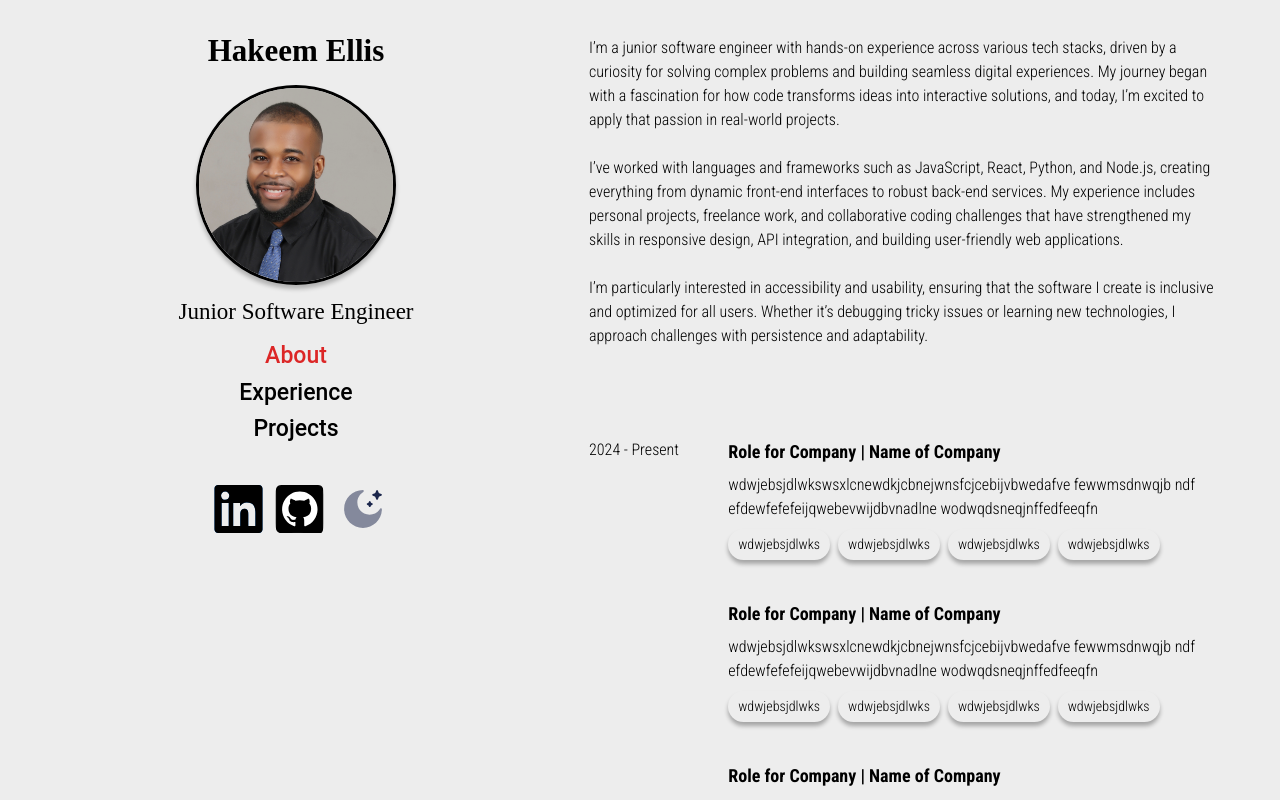
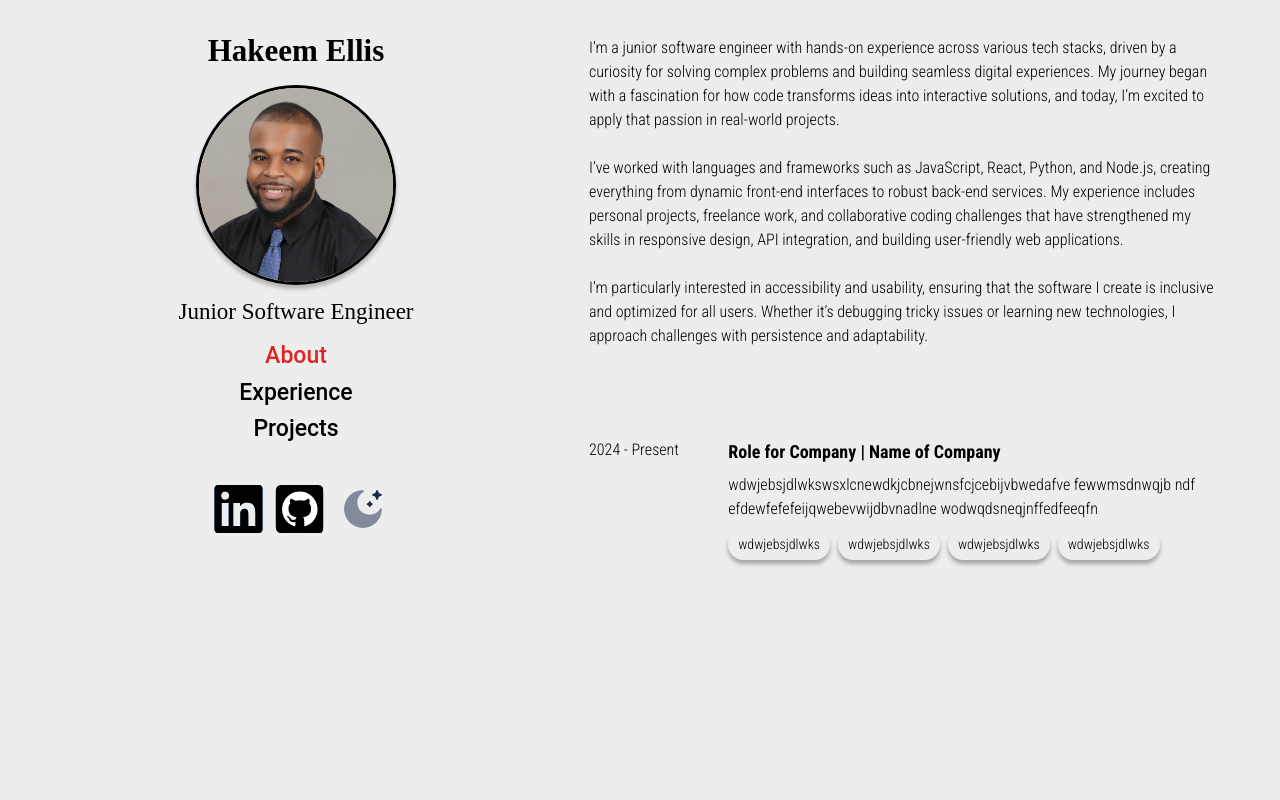
Before and after one commit to hakeemellis/newportfolio, a Vue app in the folder portfolio/: page / in a window 1280 px wide. Built offline with nearby package versions, Linux system fonts and the light colour scheme.

Commit message:
Refactor Home.vue layout: implement sticky left container, add AboutSection and ExperienceSection components, and clean up code structure in AboutSection.

```diff
--- a/portfolio/src/App.vue
+++ b/portfolio/src/App.vue
@@ -1,6 +1,4 @@
 <script setup>
-  import Default from './components/Default.vue';
-  import StagFrame from './components/StagFrame.vue';
   import Home from './views/Home.vue';
 </script>
 
--- a/portfolio/src/components/AboutSection.vue
+++ b/portfolio/src/components/AboutSection.vue
@@ -1,27 +1,29 @@
 <template>
+  <!-- Start of Container for About Section-->
   <section class="flex flex-col gap roboto-condensed-regular">
     <p>
       I’m a junior software engineer with hands-on experience across various
       tech stacks, driven by a curiosity for solving complex problems and
-          building seamless digital experiences. My journey began with a
-          fascination for how code transforms ideas into interactive solutions,
-          and today, I’m excited to apply that passion in real-world projects.
+      building seamless digital experiences. My journey began with a fascination
+      for how code transforms ideas into interactive solutions, and today, I’m
+      excited to apply that passion in real-world projects.
       <br />
       <br />
       I’ve worked with languages and frameworks such as JavaScript, React,
-          Python, and Node.js, creating everything from dynamic front-end
-          interfaces to robust back-end services. My experience includes
-          personal projects, freelance work, and collaborative coding challenges
-          that have strengthened my skills in responsive design, API
-          integration, and building user-friendly web applications.
+      Python, and Node.js, creating everything from dynamic front-end interfaces
+      to robust back-end services. My experience includes personal projects,
+      freelance work, and collaborative coding challenges that have strengthened
+      my skills in responsive design, API integration, and building
+      user-friendly web applications.
       <br />
       <br />
-          I’m particularly interested in accessibility and usability, ensuring
-          that the software I create is inclusive and optimized for all users.
-          Whether it’s debugging tricky issues or learning new technologies, I
-          approach challenges with persistence and adaptability.
+      I’m particularly interested in accessibility and usability, ensuring that
+      the software I create is inclusive and optimized for all users. Whether
+      it’s debugging tricky issues or learning new technologies, I approach
+      challenges with persistence and adaptability.
     </p>
   </section>
+  <!-- End of Container for About Section-->
 </template>
 
 <script>
@@ -29,15 +31,13 @@
     name: 'AboutSection',
     data() {
       return {
-        message: 'This is a default reusable Vue component!',
+        // Until I have something to put here
       };
     },
   };
 </script>
 
 <style scoped>
-
-
   /* TEXT STYLING */
 
   /* Gap for Text within Frame */
@@ -63,5 +63,4 @@
   }
 
   /* TEXT STYLING */
-
 </style>
--- a/portfolio/src/components/ExperienceSection.vue
+++ b/portfolio/src/components/ExperienceSection.vue
@@ -1,23 +1,58 @@
 <template>
+  <!-- Start of Experience Section -->
   <section class="flex flex-row flex-1 gap-4 roboto-condensed-regular">
+    <!-- Start of Section with Year-->
     <section class="flex-[0.20]">
       <p>2024 - Present</p>
     </section>
+    <!-- End of Section with Year -->
+
+    <!-- Start of Parent Container with Company Role, Description, and Tags -->
+
     <section class="flex-[0.80] break-words">
       <!-- While flex[0.XX] is enabled, the section becomes its own container
             as such, it becomes better to establish a flex container within it to achieve desired result
             as I have below. Using "flex" in it is not recommended -->
 
-          <!-- Start of Container for Experience Section-->
+      <!-- Inner Child Container with Company Role, Description, and Tags -->
       <section class="flex flex-col gap-10">
-            <!-- Company One-->
+        <!-- Company One -->
         <section class="flex flex-col gap-2">
           <p class="roboto-condensed-bold">
             Role for Company | Name of Company
           </p>
           <p>
-                wdwjebsjdlwkswsxlcnewdkjcbnejwnsfcjcebijvbwedafve fewwmsdnwqjb
-                ndf efdewfefefeijqwebevwijdbvnadlne wodwqdsneqjnffedfeeqfn
+            wdwjebsjdlwkswsxlcnewdkjcbnejwnsfcjcebijvbwedafve fewwmsdnwqjb ndf
+            efdewfefefeijqwebevwijdbvnadlne wodwqdsneqjnffedfeeqfn
+          </p>
+          <!-- Appropriate Tags Section -->
+          <section class="flex flex-row flex-wrap gap-2">
+            <section class="tag-icon">
+              <p>wdwjebsjdlwks</p>
+            </section>
+            <section class="tag-icon">
+              <p>wdwjebsjdlwks</p>
+            </section>
+            <section class="tag-icon">
+              <p>wdwjebsjdlwks</p>
+            </section>
+            <section class="tag-icon">
+              <p>wdwjebsjdlwks</p>
+            </section>
+          </section>
+          <!-- End of Appropriate Tags Section -->
+        </section>
+        <!-- End of Company One-->
+
+        <!-- Saved as template for reuse for Multi-Role in Same Company
+
+        <section class="flex flex-col gap-2">
+          <p class="roboto-condensed-bold">
+            Role for Company | Name of Company
+          </p>
+          <p>
+            wdwjebsjdlwkswsxlcnewdkjcbnejwnsfcjcebijvbwedafve fewwmsdnwqjb ndf
+            efdewfefefeijqwebevwijdbvnadlne wodwqdsneqjnffedfeeqfn
           </p>
           <section class="flex flex-row flex-wrap gap-2">
             <section class="tag-icon">
@@ -34,63 +69,14 @@
             </section>
           </section>
         </section>
-            <!-- End of Company One-->
 
-            <!-- Company Two-->
-            <section class="flex flex-col gap-2">
-              <p class="roboto-condensed-bold">
-                Role for Company | Name of Company
-              </p>
-              <p>
-                wdwjebsjdlwkswsxlcnewdkjcbnejwnsfcjcebijvbwedafve fewwmsdnwqjb
-                ndf efdewfefefeijqwebevwijdbvnadlne wodwqdsneqjnffedfeeqfn
-              </p>
-              <section class="flex flex-row flex-wrap gap-2">
-                <section class="tag-icon">
-                  <p>wdwjebsjdlwks</p>
+        -->
       </section>
-                <section class="tag-icon">
-                  <p>wdwjebsjdlwks</p>
+      <!-- End of Inner Child Container with Company Role, Description, and Tags -->
     </section>
-                <section class="tag-icon">
-                  <p>wdwjebsjdlwks</p>
+    <!-- End of Parent Container with Company Role, Description, and Tags -->
   </section>
-                <section class="tag-icon">
-                  <p>wdwjebsjdlwks</p>
-                </section>
-              </section>
-            </section>
-            <!-- End of Company Two-->
-
-            <!-- Company Three-->
-            <section class="flex flex-col gap-2">
-              <p class="roboto-condensed-bold">
-                Role for Company | Name of Company
-              </p>
-              <p>
-                wdwjebsjdlwkswsxlcnewdkjcbnejwnsfcjcebijvbwedafve fewwmsdnwqjb
-                ndf efdewfefefeijqwebevwijdbvnadlne wodwqdsneqjnffedfeeqfn
-              </p>
-              <section class="flex flex-row flex-wrap gap-2">
-                <section class="tag-icon">
-                  <p>wdwjebsjdlwks</p>
-                </section>
-                <section class="tag-icon">
-                  <p>wdwjebsjdlwks</p>
-                </section>
-                <section class="tag-icon">
-                  <p>wdwjebsjdlwks</p>
-                </section>
-                <section class="tag-icon">
-                  <p>wdwjebsjdlwks</p>
-                </section>
-              </section>
-            </section>
-            <!-- End of Company Three-->
-          </section>
-          <!-- End of Container for Experience Section-->
-        </section>
-      </section>
+  <!-- End of Experience Section -->
 </template>
 
 <script>
@@ -98,15 +84,13 @@
     name: 'ExperienceSection',
     data() {
       return {
-        message: 'This is a default reusable Vue component!',
+        // Until I have something to put here
       };
     },
   };
 </script>
 
 <style scoped>
-
-
   /* TEXT STYLING */
 
   /* Gap for Text within Frame */
@@ -147,5 +131,4 @@
   }
 
   /* TAGS STYLING */
-
 </style>
--- a/portfolio/src/components/StagFrame.vue
+++ b/portfolio/src/components/StagFrame.vue
@@ -1,6 +1,7 @@
-<!--Stagnant Frame with Social Icons-->
 <template>
+  <!-- Start of Container for Stagnant Frame -->
   <section class="outer-container mt-2">
+    <!-- Start of Section for Profile -->
     <section class="flex flex-col gap">
       <h2>Hakeem Ellis</h2>
       <img src="../assets/images/profile.jpg" class="profile-photo" />
@@ -11,10 +12,14 @@
         <p style="font-size: 23px">Projects</p>
       </section>
     </section>
+    <!-- End of Section for Profile -->
 
-    <section style="text-align: center">
+    <!-- Start of Section for Icons -->
     <section class="flex flex-1 justify-center items-center gap-x-4">
+      <!-- Start of Child Container for Socials: LinkedIn and GitHub-->
+
       <section class="flex justify-center items-center gap-x-1">
+        <!-- LinkedIn Icon -->
         <svg
           xmlns="http://www.w3.org/2000/svg"
           width="65"
@@ -31,6 +36,8 @@
             fill="black"
           />
         </svg>
+
+        <!-- GitHub Icon -->
         <svg
           xmlns="http://www.w3.org/2000/svg"
           width="49"
@@ -62,6 +69,10 @@
           </defs>
         </svg>
       </section>
+
+      <!-- End of Child Container for Socials: LinkedIn and GitHub -->
+
+      <!-- Start of Child Container for Light/Dark Mode -->
       <section>
         <svg
           xmlns="http://www.w3.org/2000/svg"
@@ -85,9 +96,11 @@
           />
         </svg>
       </section>
+      <!-- End of Child Container for Light/Dark Mode -->
     </section>
+    <!-- End of Section for Icons -->
   </section>
-  </section>
+  <!-- End of Stagnant Frame -->
 </template>
 
 <script>
@@ -95,7 +108,7 @@
     name: 'StagnantFrame',
     data() {
       return {
-        message: 'Stagnant Frame Component',
+        // Until I have something to put here
       };
     },
   };
@@ -103,6 +116,8 @@
 
 <style scoped>
   /* CSS STYLES */
+
+  /* TEXT STYLING */
 
   /*Integral CF Font*/
   h2 {
@@ -125,8 +140,11 @@
     font-size: 23px;
   }
 
-  /*Container For Stagnant Frame*/
+  /* TEXT STYLING */
 
+  /* CONTAINER STYLING */
+
+  /* Main/Parent Container For Stagnant Frame */
   .outer-container {
     display: flex;
     flex-direction: column; /* Arrange children in a column */
@@ -138,7 +156,7 @@
     overflow: hidden; /* Hide any content that overflows the container */
   }
 
-  /* Stagnant Frame Gap Overall*/
+  /* Stagnant Frame Gap Overall */
   .gap {
     gap: 10px;
   }
@@ -146,6 +164,10 @@
   .inner-gap {
     gap: 2px;
   }
+
+  /* CONTAINER STYLING */
+
+  /* MEDIA STYLING */
 
   /* Profile Photo */
   .profile-photo {
@@ -158,4 +180,5 @@
     margin: auto; /* Center the image */
   }
 
+  /* MEDIA STYLING */
 </style>
--- a/portfolio/src/views/Home.vue
+++ b/portfolio/src/views/Home.vue
@@ -1,18 +1,26 @@
 <template>
+  <!-- START OF MASTER CONTAINER -->
   <section
     class="flex flex-row flex-1 justify-center gap-4 h-screen bg-custom-gray overflow-y-auto"
   >
+    <!-- START OF LEFT CONTAINER -->
     <section class="flex-[0.42] sticky top-0 h-screen">
       <StagFrame />
     </section>
+    <!-- END OF LEFT CONTAINER -->
+
+    <!-- START OF RIGHT CONTAINER -->
     <section class="outer-container-home flex-[0.58] mt-4 max-w-2xl">
       <AboutSection />
       <ExperienceSection />
     </section>
+    <!-- END OF RIGHT CONTAINER -->
   </section>
+  <!-- END OF MASTER CONTAINER -->
 </template>
 
 <script>
+  // Importing components
   import StagFrame from '../components/StagFrame.vue';
   import AboutSection from '../components/AboutSection.vue';
   import ExperienceSection from '../components/ExperienceSection.vue';
@@ -26,7 +34,7 @@
     },
     data() {
       return {
-        message: 'This is the Home page!',
+        // Until I have something to put here
       };
     },
   };
```
Lines whose indentation alone changed are shown as unchanged.
